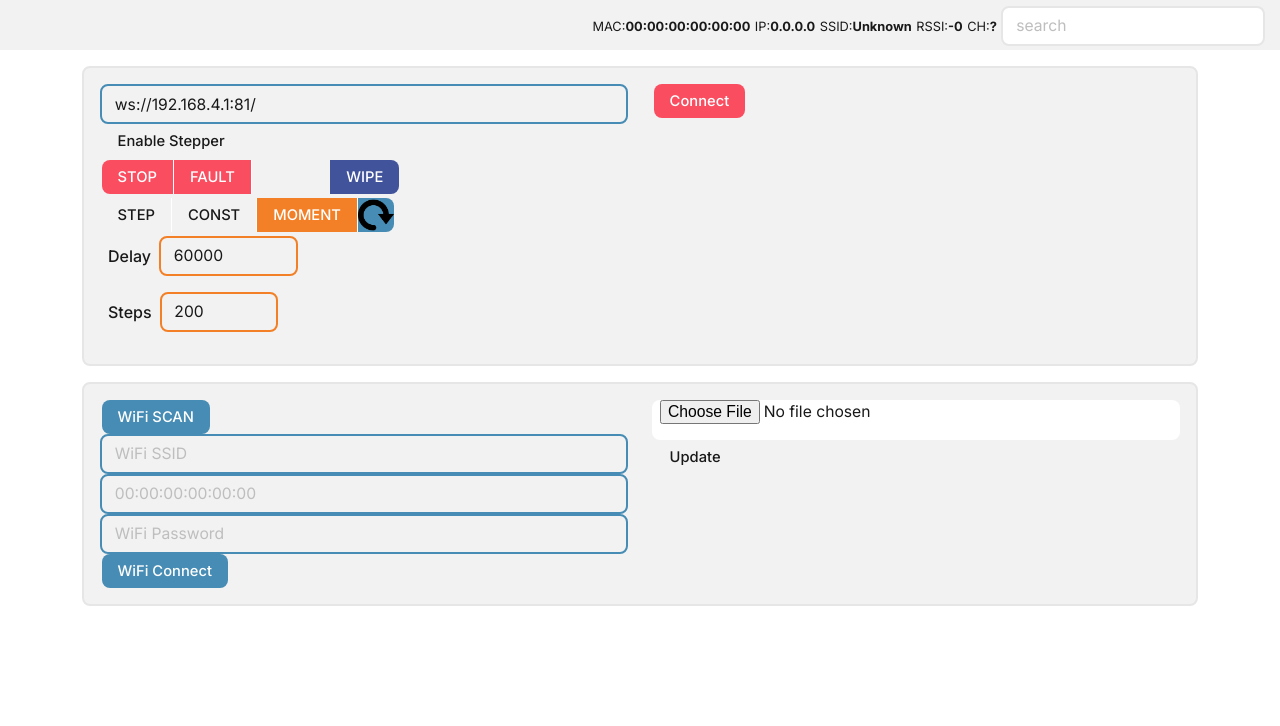
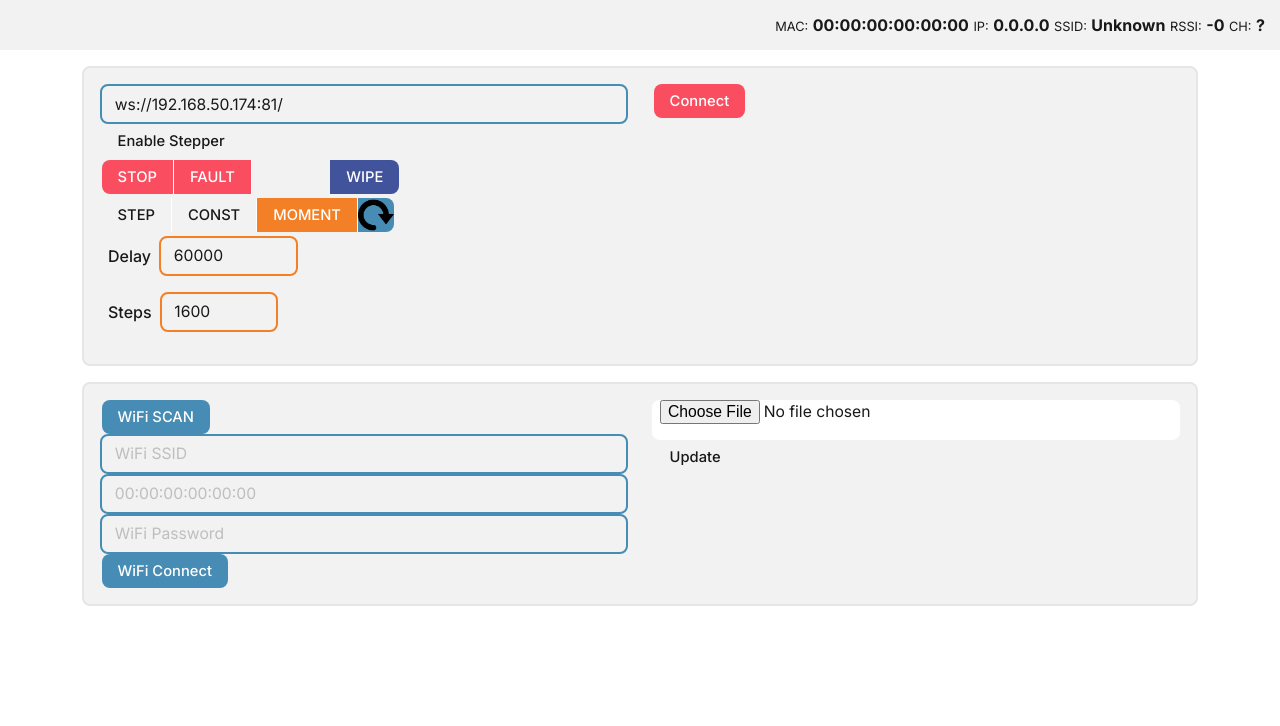
Before and after one commit to Yonneh0/stepper-8266, a plain HTML site: page include/web/index.htm in a window 1280 px wide. Shown: the top 726 px of the page. Drawn offline with Linux system fonts and the light colour scheme.

Commit message:
index changes

```diff
--- a/include/web/index.htm
+++ b/include/web/index.htm
@@ -185,12 +185,11 @@
             <input type="checkbox" id="ms-menu-toggle" />
             <label for="ms-menu-toggle" class="ms-menu-icon"><i class="fa fa-bars"></i></label>
             <ul>
-                <li><small>MAC:<b id="mac">00:00:00:00:00:00</b></small> <small>IP:<b id="ip">0.0.0.0</b></small>
-                </li>
-                <li><small>SSID:<b id="ssid">Unknown</b></small> <small>RSSI:<b id="rssi">-0</b></small> <small>CH:<b
-                            id="channel">?</b></small>
-                </li>
-                <li><input type="text" placeholder="search" name="" id="" /></li>
+                <li><small>MAC:</small> <b id="mac">00:00:00:00:00:00</b></li>
+                <li><small>IP:</small> <b id="ip">0.0.0.0</b></li>
+                <li><small>SSID:</small> <b id="ssid">Unknown</b></li>
+                <li><small>RSSI:</small> <b id="rssi">-0</b></li>
+                <li><small>CH:</small> <b id="channel">?</b></li>
             </ul>
         </nav>
     </div>
@@ -198,7 +197,7 @@
         <div class="ms-card ms-fill ms-border">
             <div class="row">
                 <div class="col-sm" id="ws2">
-                    <input class="ms-secondary" id="ws" type="text" value="ws://192.168.4.1:81/">
+                    <input class="ms-secondary" id="ws" type="text" value="ws://192.168.50.174:81/">
                 </div>
                 <div class="col-sm">
                     <button class="ms-btn ms-primary" id="wsConnectButton" onclick="wsConnectPress()">Connect</button>
@@ -237,7 +236,7 @@
                 <div class="col-sm ms-form-group-inline">
                     <label class="ms-action2" for="steps">Steps</label>
                     <input class="ms-action2" oninput="wsSend('s'+this.value)" id="steps" type="number" min="50"
-                        max="6400" step="200" value="200">
+                        max="6400" step="200" value="1600">
                 </div>
             </div>
         </div>
```
